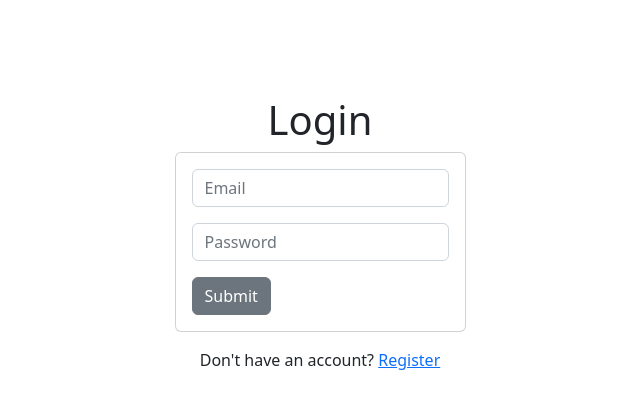
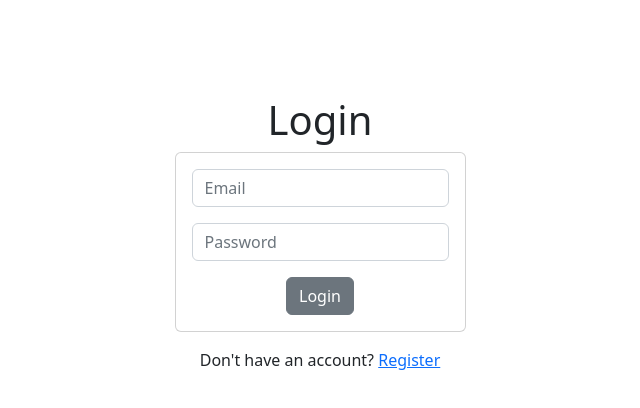
Before and after one commit to jayanugie/frontend-mock-test, a React (Create React App) app: page /login in a window 1280 px wide. Shown: the top 408 px of the page, without its empty margins (320-960 px from the left). Built offline with nearby package versions, Linux system fonts and the light colour scheme.

Commit message:
edit btn

```diff
--- a/src/pages/Login.js
+++ b/src/pages/Login.js
@@ -61,9 +61,11 @@ function Login() {
                         }}
                       />
                     </div>
-                    <button type="submit" className="btn btn-secondary ">
-                      Submit
-                    </button>
+                    <div className="text-center">
+                      <button type="submit" className="btn btn-secondary ">
+                        Login
+                      </button>
+                    </div>
                   </form>
                 </div>
               </div>
--- a/src/pages/ProductList.js
+++ b/src/pages/ProductList.js
@@ -60,7 +60,7 @@ function ProductList() {
         const result = await axios.put(
           `https://test-binar.herokuapp.com/v1/products/${id}`,
           {
-            headers: { "Authorization": localStorage.getItem("pass") },
+            headers: { Authorization: localStorage.getItem("pass") },
           },
           {
             name: updateName,
@@ -187,7 +187,7 @@ function ProductList() {
               <Modal show={showDelete} onHide={handleCloseDelete}>
                 <Modal.Body>
                   <>
-                  Are you sure want to delete? <tr/>
+                    Are you sure want to delete? <tr />
                   </>
                 </Modal.Body>
                 <Modal.Footer>
--- a/src/pages/Register.js
+++ b/src/pages/Register.js
@@ -77,7 +77,7 @@ function Register() {
                     </div>
                     <div className="text-center">
                       <button type="submit" className="btn btn-secondary">
-                        Submit
+                        Register
                       </button>
                     </div>
                   </form>
```
